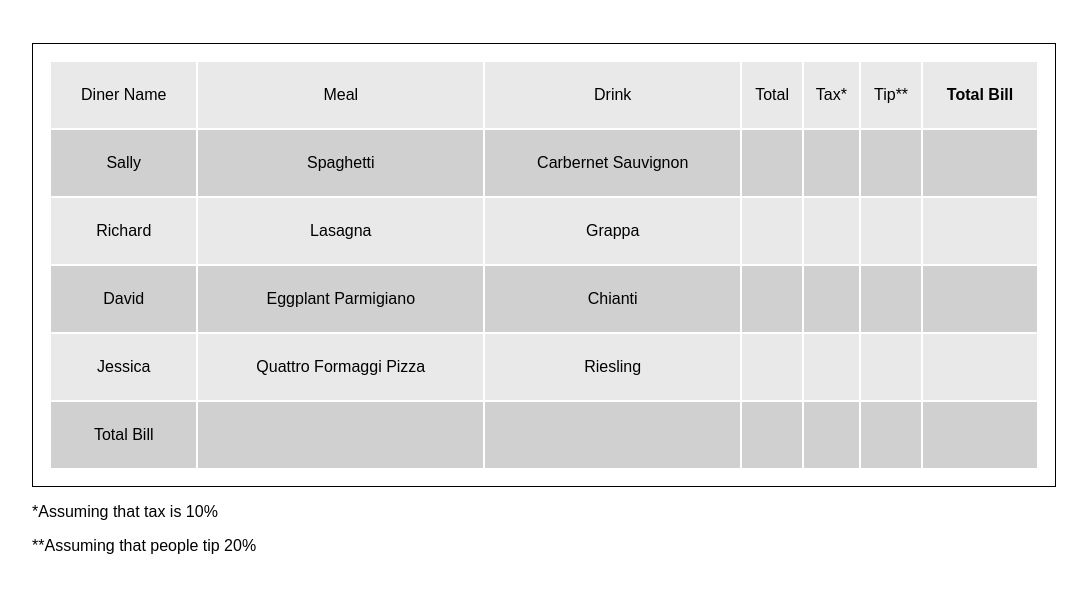
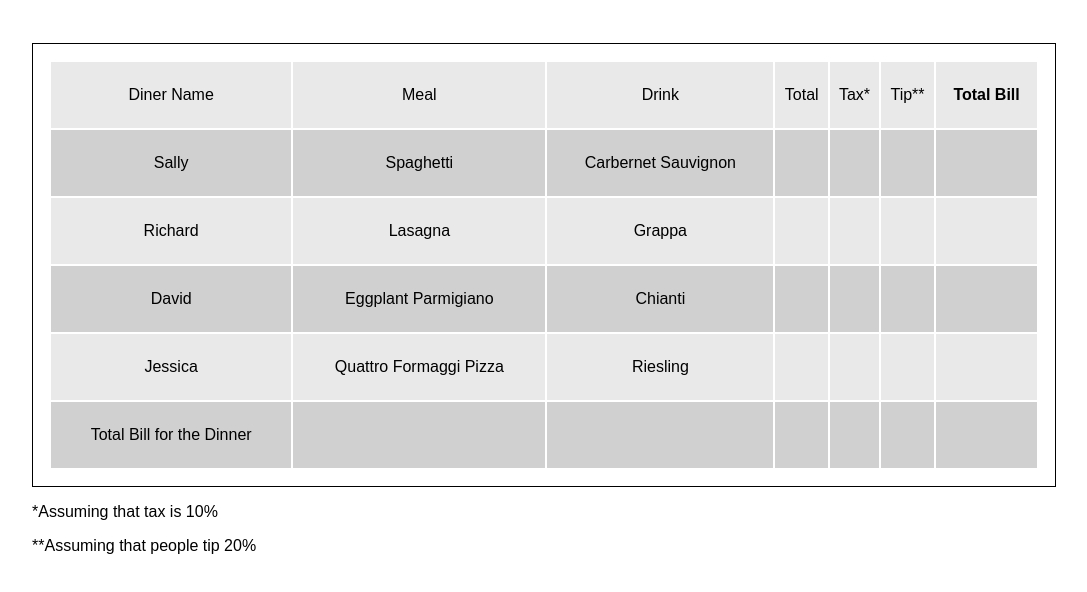
Before and after one commit to chieakiba/meal-calculator, a website: page index.html in a window 1280 px wide. Shown: the part 90-682 px from the top of the page, without its empty margins (96-1183 px from the left). Drawn offline with nearby package versions, Linux system fonts and the light colour scheme.

Commit message:
Revised the row name for row 6

```diff
--- a/index.html
+++ b/index.html
@@ -57,7 +57,7 @@
             <td></td>
         </tr>
         <tr class='row6'>
-            <td>Total Bill</td>
+            <td>Total Bill for the Dinner</td>
             <td></td>
             <td></td>
             <td></td>
```
